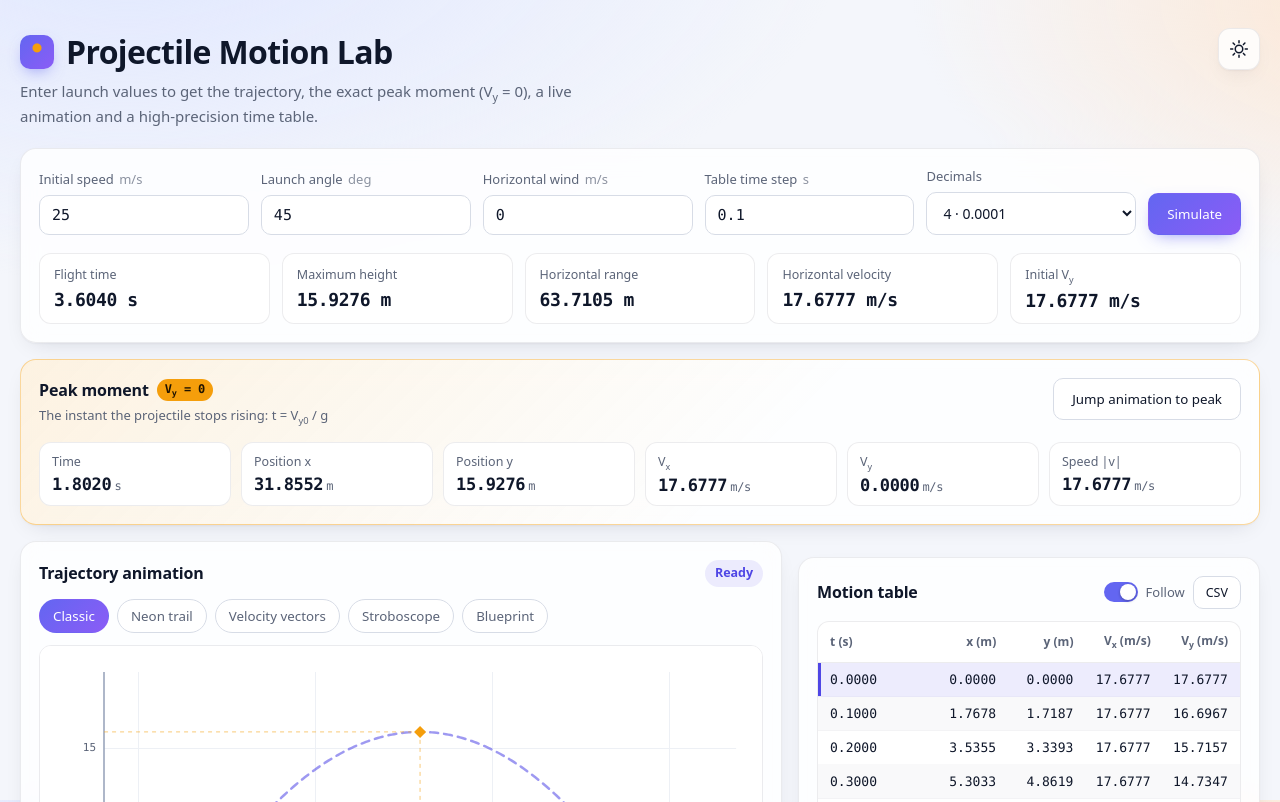
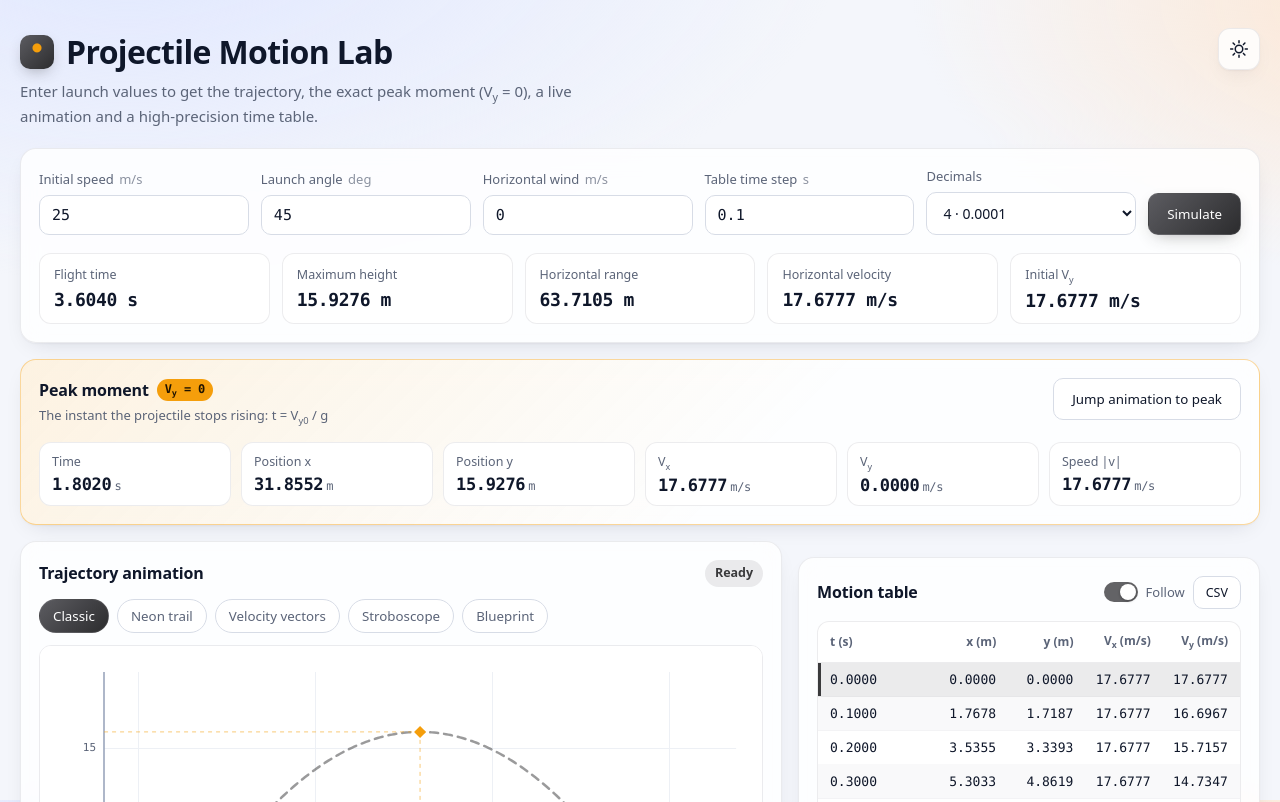
Before and after one commit to mustafamuhamed077/projectile-motion-lab, a plain HTML site: page index.html in a window 1280 px wide. Shown: the top 802 px of the page. Drawn offline with Linux system fonts and the light colour scheme.

Commit message:
Space gray accents to match the black theme

```diff
--- a/app.js
+++ b/app.js
@@ -118,10 +118,10 @@ function palette(style = app.style) {
   const dark = isDark();
   const base = dark
     ? { bg: '#050505', grid: 'rgba(255,255,255,.06)', axis: '#4a4a4a', text: '#8f8f8f',
-        path: '#818cf8', ball: '#f43f5e', ring: '#050505', peak: '#fbbf24', land: '#8f8f8f',
+        path: '#aeaeb2', ball: '#f43f5e', ring: '#050505', peak: '#fbbf24', land: '#8f8f8f',
         vx: '#22d3ee', vy: '#f472b6', v: '#fbbf24', box: 'rgba(10,10,10,.94)', boxText: '#ededed' }
     : { bg: '#ffffff', grid: '#edf0f5', axis: '#94a0b8', text: '#5b6478',
-        path: '#4f46e5', ball: '#e11d48', ring: '#ffffff', peak: '#f59e0b', land: '#64748b',
+        path: '#48484a', ball: '#e11d48', ring: '#ffffff', peak: '#f59e0b', land: '#64748b',
         vx: '#0891b2', vy: '#db2777', v: '#d97706', box: 'rgba(255,255,255,.95)', boxText: '#0f172a' };
   if (style === 'neon') return { ...base, bg: '#000000', grid: 'rgba(255,255,255,.05)', axis: '#333333',
     text: '#777777', path: '#22d3ee', ball: '#f0abfc', ring: '#000000', peak: '#fde047', land: '#777777',
--- a/style.css
+++ b/style.css
@@ -9,9 +9,11 @@
   --muted: #5b6478;
   --field: #ffffff;
   --field-border: #d7dce6;
-  --accent: #4f46e5;
-  --accent-2: #6366f1;
-  --accent-soft: rgba(79, 70, 229, .1);
+  --accent: #3a3a3c;
+  --accent-2: #636366;
+  --accent-soft: rgba(60, 60, 67, .1);
+  --accent-grad: linear-gradient(135deg, #5c5c61, #2c2c2e);
+  --accent-glow: rgba(44, 44, 46, .45);
   --peak: #f59e0b;
   --peak-soft: rgba(245, 158, 11, .12);
   --danger: #dc2626;
@@ -31,9 +33,11 @@
   --muted: #8f8f8f;
   --field: #0a0a0a;
   --field-border: #2a2a2a;
-  --accent: #818cf8;
-  --accent-2: #6366f1;
-  --accent-soft: rgba(129, 140, 248, .14);
+  --accent: #c7c7cc;
+  --accent-2: #6e6e73;
+  --accent-soft: rgba(142, 142, 147, .16);
+  --accent-grad: linear-gradient(135deg, #7c7c82, #48484d);
+  --accent-glow: rgba(0, 0, 0, .8);
   --peak: #fbbf24;
   --peak-soft: rgba(251, 191, 36, .1);
   --danger: #f87171;
@@ -66,8 +70,8 @@ kbd { font: 11px var(--mono); padding: 1px 5px; border: 1px solid var(--field-bo
   width: 34px; height: 34px; border-radius: 10px; flex: none;
   background:
     radial-gradient(circle at 50% 38%, var(--peak) 0 4px, transparent 5px),
-    linear-gradient(135deg, #6366f1, #8b5cf6);
-  box-shadow: 0 6px 16px -6px rgba(99, 102, 241, .7);
+    var(--accent-grad);
+  box-shadow: 0 6px 16px -6px var(--accent-glow);
 }
 
 .top { display: flex; justify-content: space-between; align-items: flex-start; gap: 16px; margin-bottom: 20px; }
@@ -116,7 +120,7 @@ input[aria-invalid="true"] { border-color: var(--danger); }
   color: var(--text); background: transparent;
 }
 .btn:active { transform: translateY(1px); }
-.btn.primary { color: #fff; background: linear-gradient(135deg, var(--accent-2), #8b5cf6); box-shadow: 0 6px 18px -8px rgba(99, 102, 241, .8); }
+.btn.primary { color: #fff; background: var(--accent-grad); border-color: rgba(255, 255, 255, .08); box-shadow: 0 6px 18px -8px var(--accent-glow); }
 .btn.primary:hover { filter: brightness(1.08); }
 .btn.ghost { border-color: var(--field-border); background: var(--field); }
 .btn.ghost:hover { border-color: var(--accent); color: var(--accent); }
@@ -181,7 +185,7 @@ input[aria-invalid="true"] { border-color: var(--danger); }
   transition: all .15s;
 }
 .chip:hover { color: var(--text); border-color: var(--accent); }
-.chip[aria-checked="true"] { color: #fff; border-color: transparent; background: linear-gradient(135deg, var(--accent-2), #8b5cf6); }
+.chip[aria-checked="true"] { color: #fff; border-color: rgba(255, 255, 255, .08); background: var(--accent-grad); }
 
 .stage-wrap { border-radius: 12px; overflow: hidden; border: 1px solid var(--card-border); }
 #stage { display: block; width: 100%; aspect-ratio: 16 / 9; min-height: 260px; }
```
